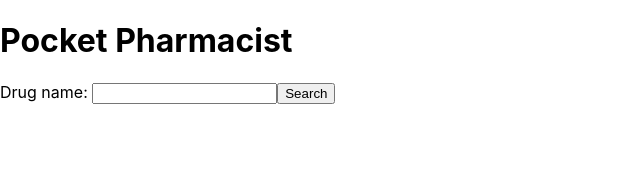
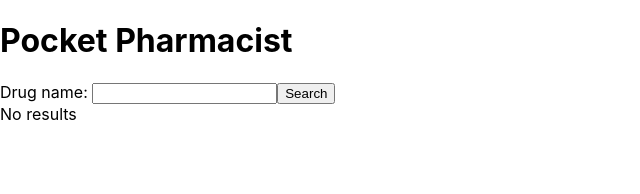
Before and after one commit to CodingShawn/pocket-pharmacist, a React (Create React App) app: page / in a window 1280 px wide. Shown: the top 194 px of the page, without its empty margins (0-640 px from the left). Built offline with nearby package versions, Linux system fonts and the light colour scheme.

Commit message:
Added DisplayResults Componenet to show results using materialUI datagrid

```diff
--- a/package.json
+++ b/package.json
@@ -5,6 +5,7 @@
   "dependencies": {
     "@babel/core": "^7.14.3",
     "@material-ui/core": "^4.11.4",
+    "@material-ui/data-grid": "^4.0.0-alpha.29",
     "@testing-library/jest-dom": "^5.11.4",
     "@testing-library/react": "^11.1.0",
     "@testing-library/user-event": "^12.1.10",
--- a/src/App.js
+++ b/src/App.js
@@ -1,4 +1,5 @@
 import { useState } from "react";
+import DisplayResults from "./components/DisplayResults";
 import SearchForm from "./components/SearchForm";
 
 function App() {
@@ -8,6 +9,7 @@ function App() {
     <>
       <h1>Pocket Pharmacist</h1>
       <SearchForm setResults={setResults} />
+      <DisplayResults results={results} />
     </>
   );
 }
--- /dev/null
+++ b/src/components/DisplayResults.js
@@ -0,0 +1,33 @@
+import { Grid } from "@material-ui/core";
+import { DataGrid } from "@material-ui/data-grid";
+
+function DisplayResults({ results }) {
+  if (results == null) {
+    return <div>No results</div>;
+  }
+  console.log(results);
+  const rows = results.map((result, index) => {
+    return { ...result, id: index };
+  });
+  const columns = [
+    { field: "product_name", headerName: "Product Name", flex: 0.5 },
+    {
+      field: "active_ingredients",
+      headerName: "Active Ingredients",
+      flex: 1,
+    },
+    { field: "strength", headerName: "Strength", flex: 1 },
+    ,
+    { field: "dosage_form", headerName: "Dosage Form", flex: 1 },
+  ];
+
+  return (
+    <Grid container wrap="nowrap">
+      <Grid item xs zeroMinWidth>
+        <DataGrid rows={rows} columns={columns} autoHeight={true} />
+      </Grid>
+    </Grid>
+  );
+}
+
+export default DisplayResults;
```
Also changed, not shown: 1 other file (tests, documents, lock files or other folders).
